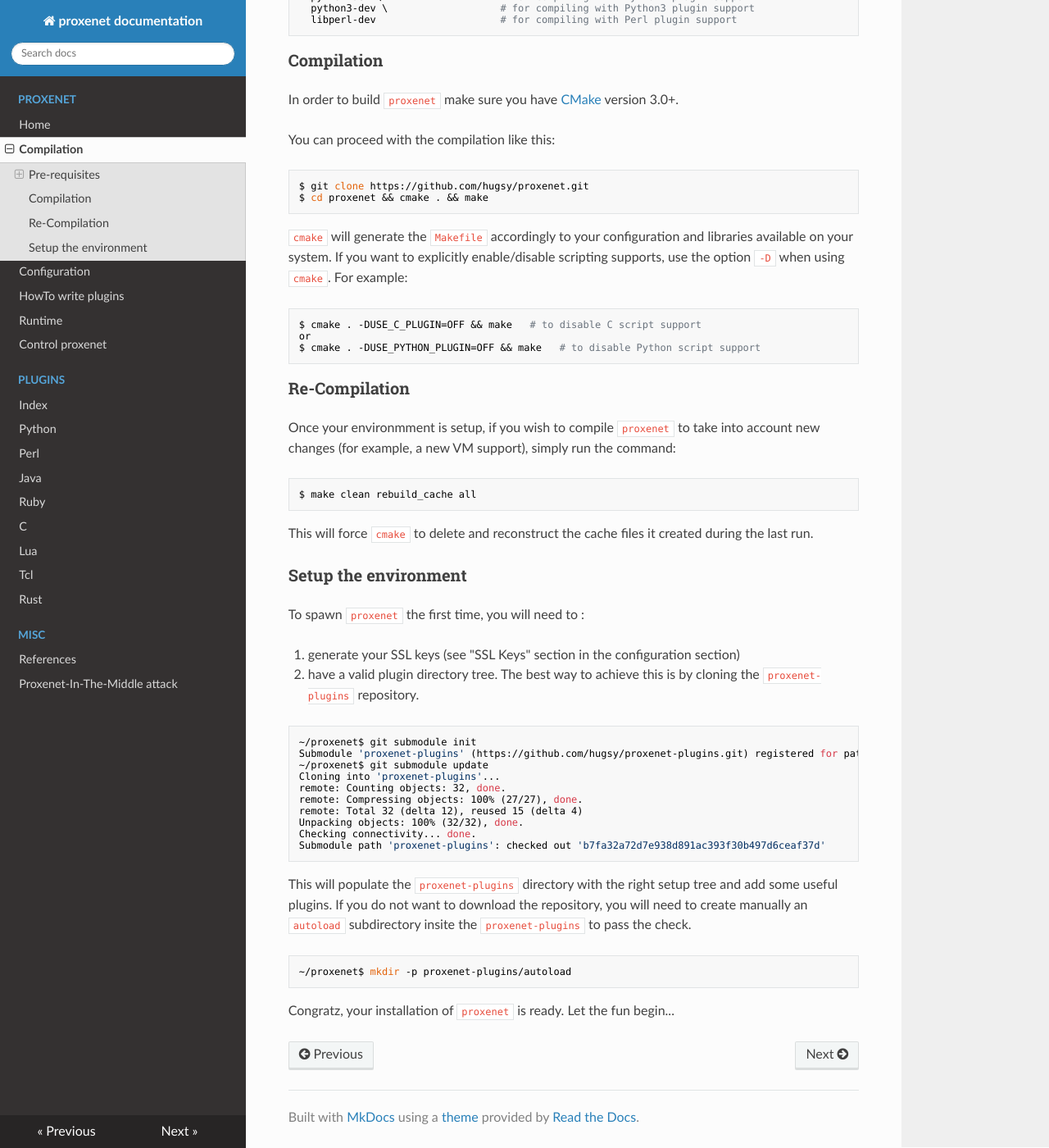
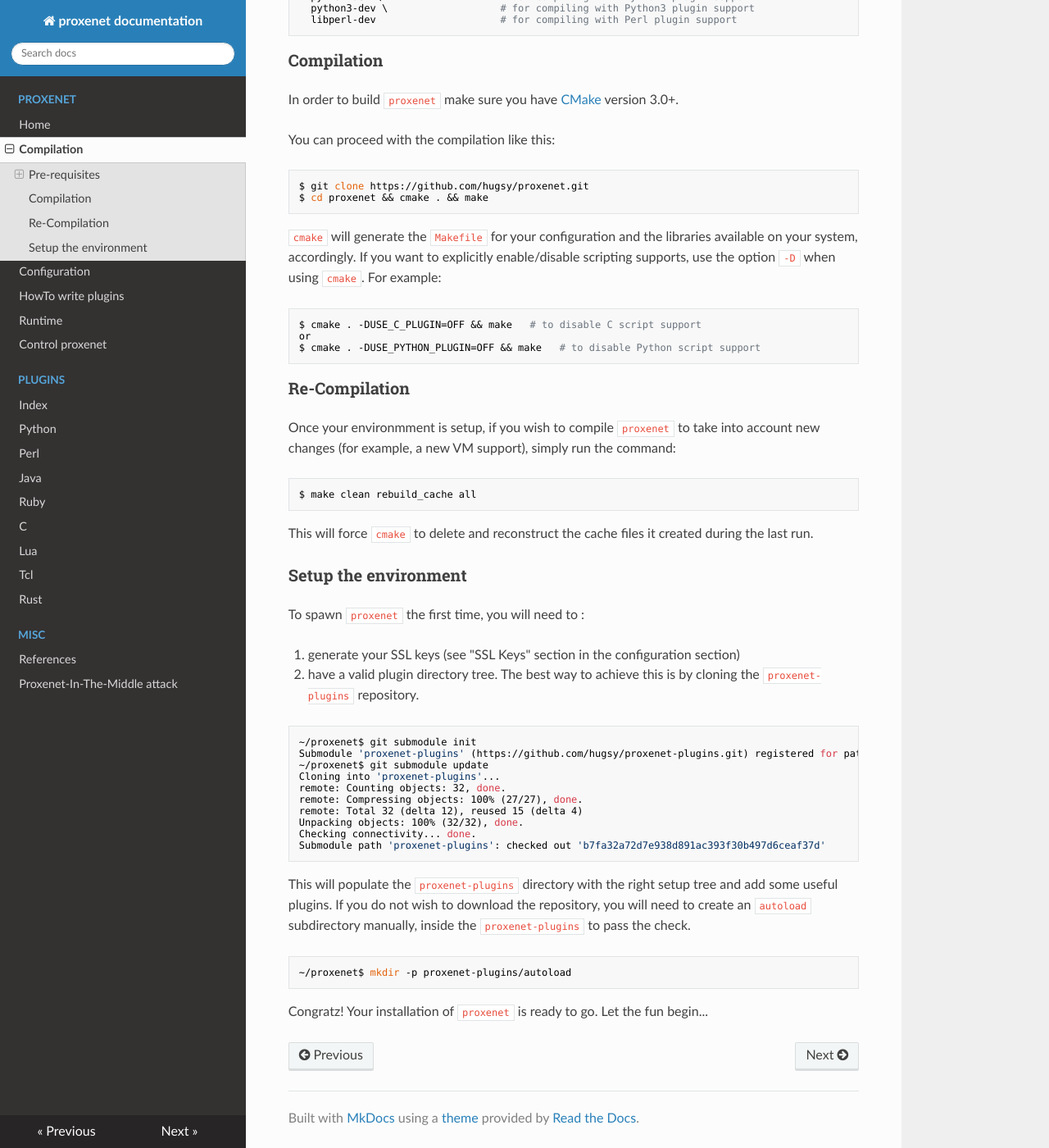
Before and after one commit to hugsy/proxenet, an MkDocs documentation site: the page built from docs/compil.md, in a window 1280 px wide and 1400 px high, scrolled down 2136 px. Shown: the whole window at 82% size. Built offline with MkDocs 1.6.1, drawn with Linux system fonts in a browser that asks for light colours; nearby versions of some CDN libraries; old or Windows-style settings are respelled for this version of MkDocs; some of the changed text lies outside the part shown.

Commit message:
Update compil.md
Word smithing..

````diff
--- a/docs/compil.md
+++ b/docs/compil.md
@@ -76,8 +76,8 @@
 #### VM support
 
 By default, `cmake` will try to find all the libraries already installed on the
-system to enable specific plugin. On any installation, at least `C` plugin will
-be available.
+system to enable specific plugin. Without any additinoal libraries isntalled,
+the `C` plugin will be the minimum available.
 
 If you wish to compile `proxenet` with all the VM it currently supports, try the
 following command:
@@ -120,8 +120,8 @@
 $ cd proxenet && cmake . && make
 ```
 
-`cmake` will generate the `Makefile` accordingly to your configuration and
-libraries available on your system.
+`cmake` will generate the `Makefile` for your configuration and the libraries
+available on your system, accordingly.
 If you want to explicitly enable/disable scripting supports, use the option
 `-D` when using `cmake`. For example:
 ```bash
@@ -163,9 +163,9 @@
 Submodule path 'proxenet-plugins': checked out 'b7fa32a72d7e938d891ac393f30b497d6ceaf37d'
 ```
 This will populate the `proxenet-plugins` directory with the right setup tree and add some useful plugins.
-If you do not want to download the repository, you will need to create manually an `autoload` subdirectory insite the `proxenet-plugins` to pass the check.
+If you do not wish to download the repository, you will need to create  an `autoload` subdirectory manually, inside the `proxenet-plugins` to pass the check.
 ```bash
 ~/proxenet$ mkdir -p proxenet-plugins/autoload
 ```
 
-Congratz, your installation of `proxenet` is ready. Let the fun begin...
+Congratz! Your installation of `proxenet` is ready to go. Let the fun begin...
````
Also changed, not shown: other parts of docs/compil.md (+1 -1 lines).
